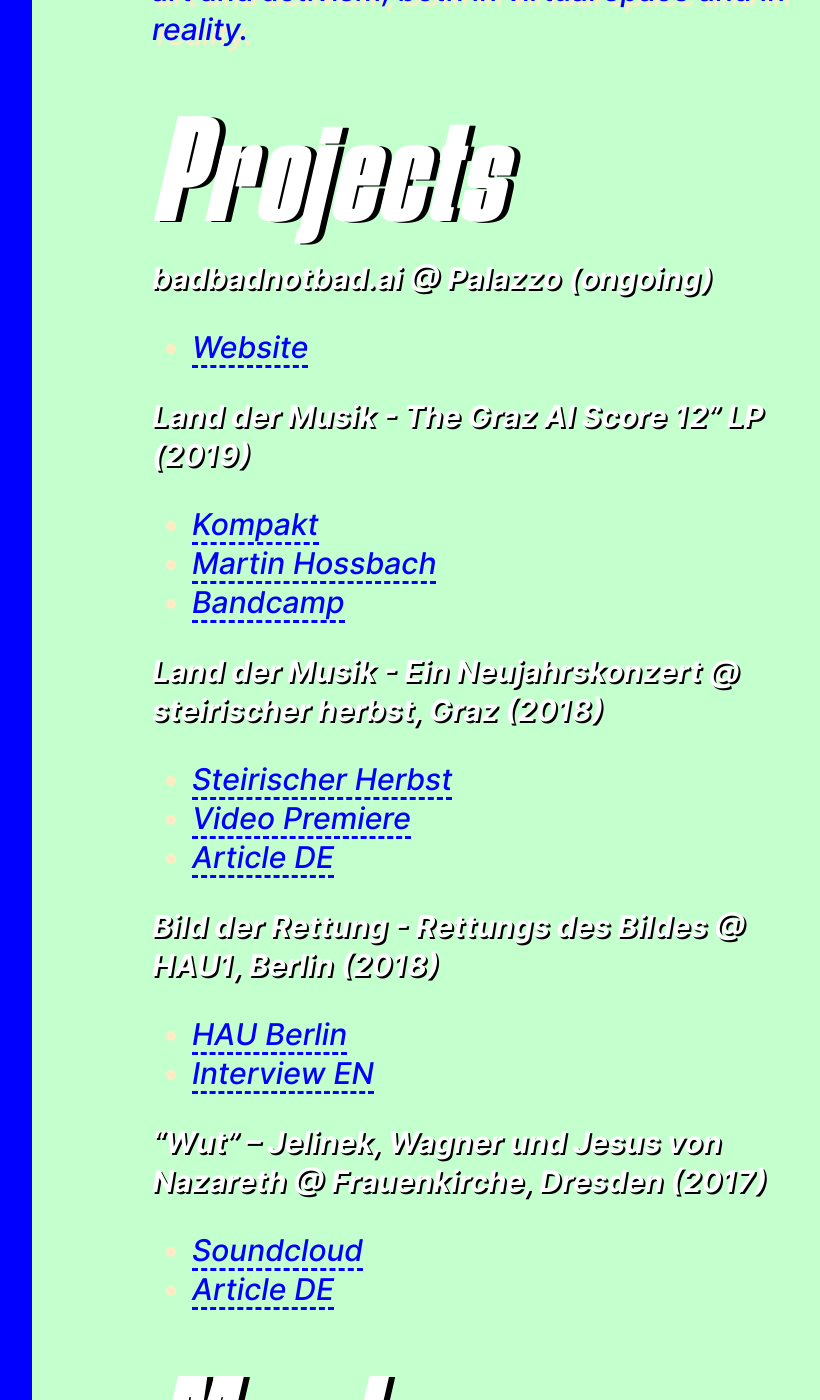
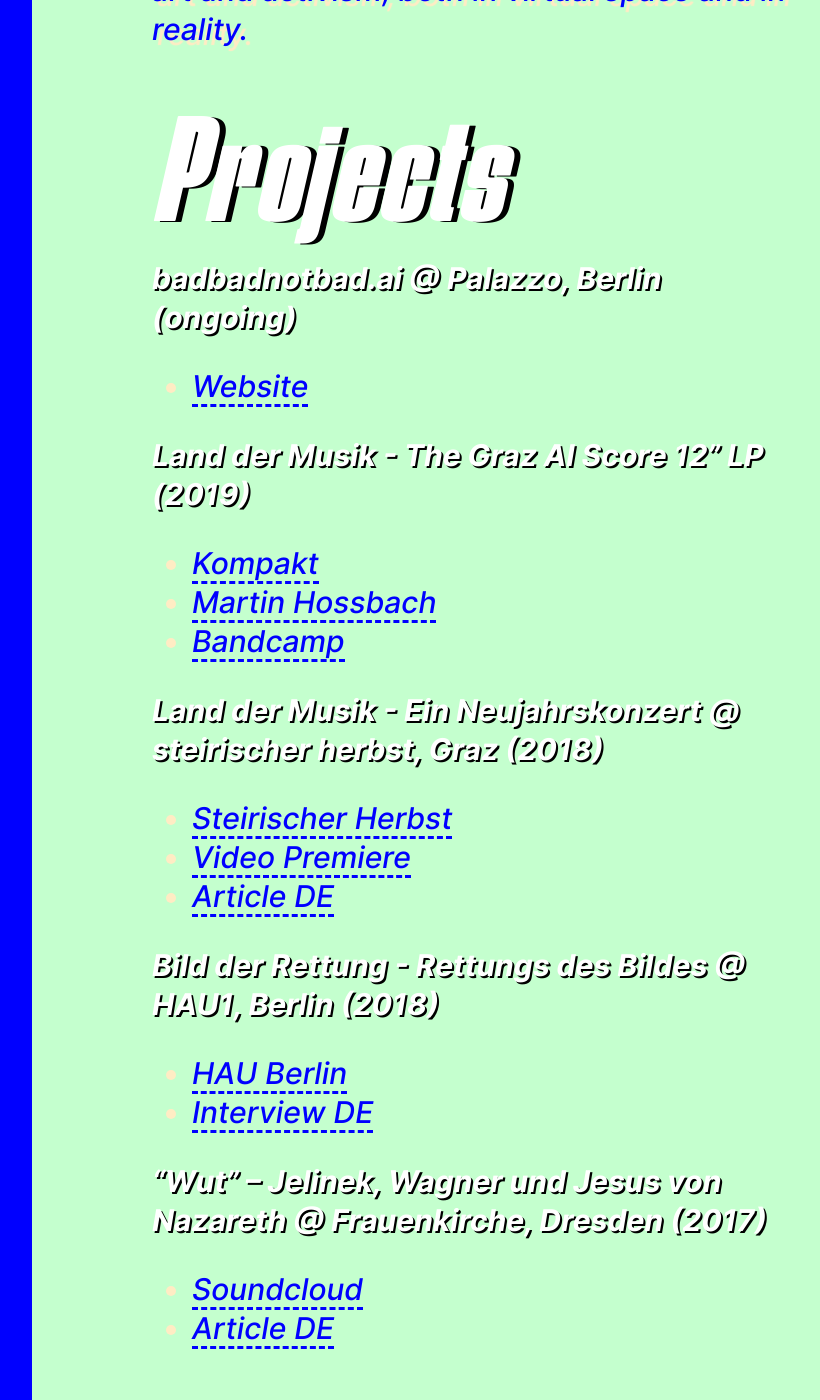
Before and after one commit to ai-unit/ai-unit.github.io, a Jekyll site: the page built from index.md, in a window 1280 px wide and 1400 px high, scrolled down 1367 px. Shown: the whole window, without its empty margins (68-888 px from the left). Built offline with Jekyll 4.4.1, drawn with Linux system fonts in a browser that asks for light colours; some web fonts are replaced.

Commit message:
Update concent

```diff
--- a/index.md
+++ b/index.md
@@ -10,7 +10,7 @@
 
 ## Projects
 
-**badbadnotbad.ai @ Palazzo (ongoing)**
+**badbadnotbad.ai @ Palazzo, Berlin (ongoing)**
 
 * [Website](http://badbadnotbad.ai/)
 
@@ -29,7 +29,7 @@
 **Bild der Rettung - Rettungs des Bildes @ HAU1, Berlin (2018)**
 
 * [HAU Berlin](https://www.hebbel-am-ufer.de/programm/pdetail/lesage-bild-der-rettung/)
-* [Interview EN](https://www.springerin.at/2016/4/my-kingdom-my-rules/)
+* [Interview DE](https://www.springerin.at/2016/4/my-kingdom-my-rules/)
 
 **"Wut" – Jelinek, Wagner und Jesus von Nazareth @ Frauenkirche, Dresden (2017)**
 
```
